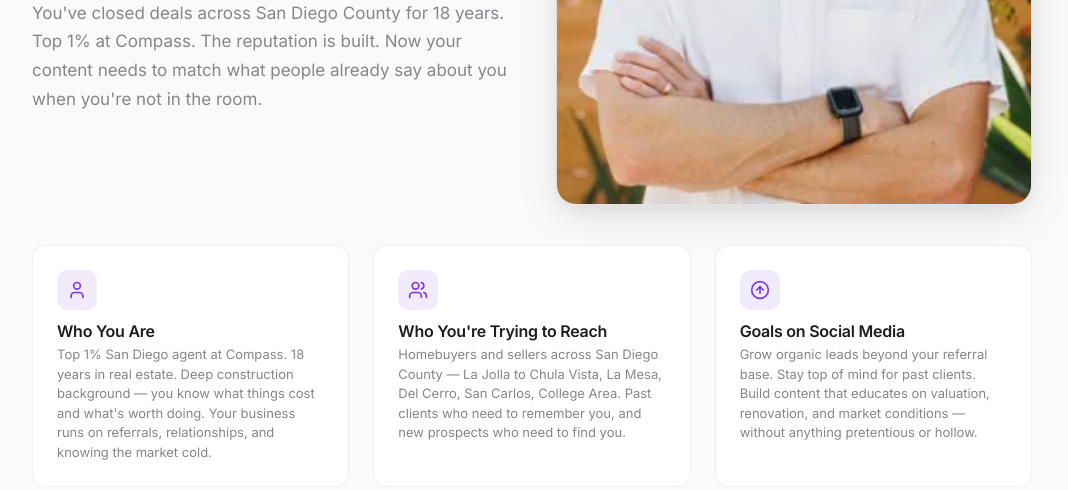
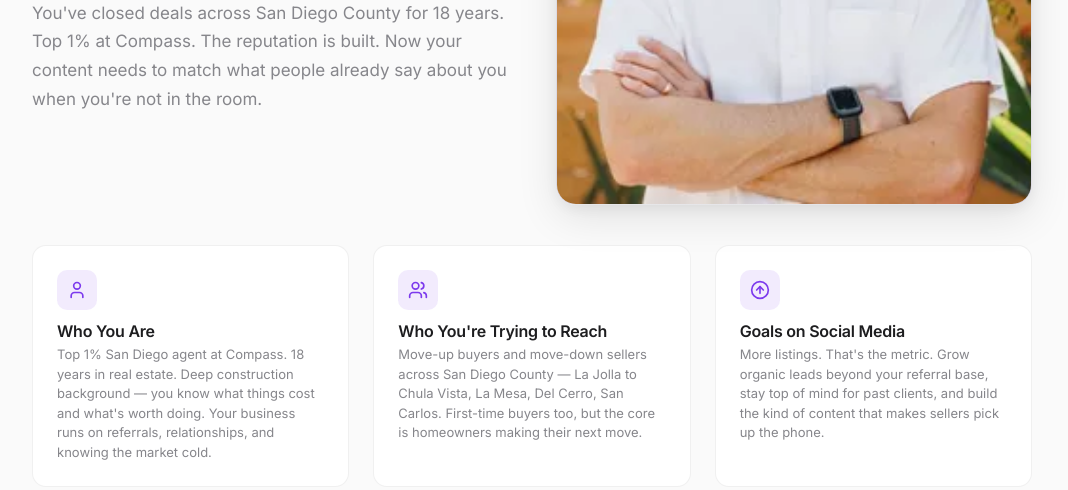
Before and after one commit to zachktz/deridder-proposal, a plain HTML site: page index.html in a window 1280 px wide. Shown: the part 462-952 px from the top of the page, without its empty margins (108-1176 px from the left). Drawn offline with Linux system fonts and the light colour scheme.

Commit message:
Update target audience and goals from follow-up text

```diff
--- a/index.html
+++ b/index.html
@@ -662,14 +662,14 @@
                         <svg xmlns="http://www.w3.org/2000/svg" viewBox="0 0 24 24" fill="none" stroke="currentColor" stroke-width="2" stroke-linecap="round" stroke-linejoin="round"><path d="M16 21v-2a4 4 0 0 0-4-4H6a4 4 0 0 0-4 4v2"/><circle cx="9" cy="7" r="4"/><path d="M22 21v-2a4 4 0 0 0-3-3.87"/><path d="M16 3.13a4 4 0 0 1 0 7.75"/></svg>
                     </div>
                     <h3>Who You're Trying to Reach</h3>
-                    <p>Homebuyers and sellers across San Diego County — La Jolla to Chula Vista, La Mesa, Del Cerro, San Carlos, College Area. Past clients who need to remember you, and new prospects who need to find you.</p>
+                    <p>Move-up buyers and move-down sellers across San Diego County — La Jolla to Chula Vista, La Mesa, Del Cerro, San Carlos. First-time buyers too, but the core is homeowners making their next move.</p>
                 </div>
                 <div class="goal-card">
                     <div class="goal-icon">
                         <svg xmlns="http://www.w3.org/2000/svg" viewBox="0 0 24 24" fill="none" stroke="currentColor" stroke-width="2" stroke-linecap="round" stroke-linejoin="round"><circle cx="12" cy="12" r="10"/><path d="m16 12-4-4-4 4"/><path d="M12 16V8"/></svg>
                     </div>
                     <h3>Goals on Social Media</h3>
-                    <p>Grow organic leads beyond your referral base. Stay top of mind for past clients. Build content that educates on valuation, renovation, and market conditions — without anything pretentious or hollow.</p>
+                    <p>More listings. That's the metric. Grow organic leads beyond your referral base, stay top of mind for past clients, and build the kind of content that makes sellers pick up the phone.</p>
                 </div>
             </div>
         </div>
```
